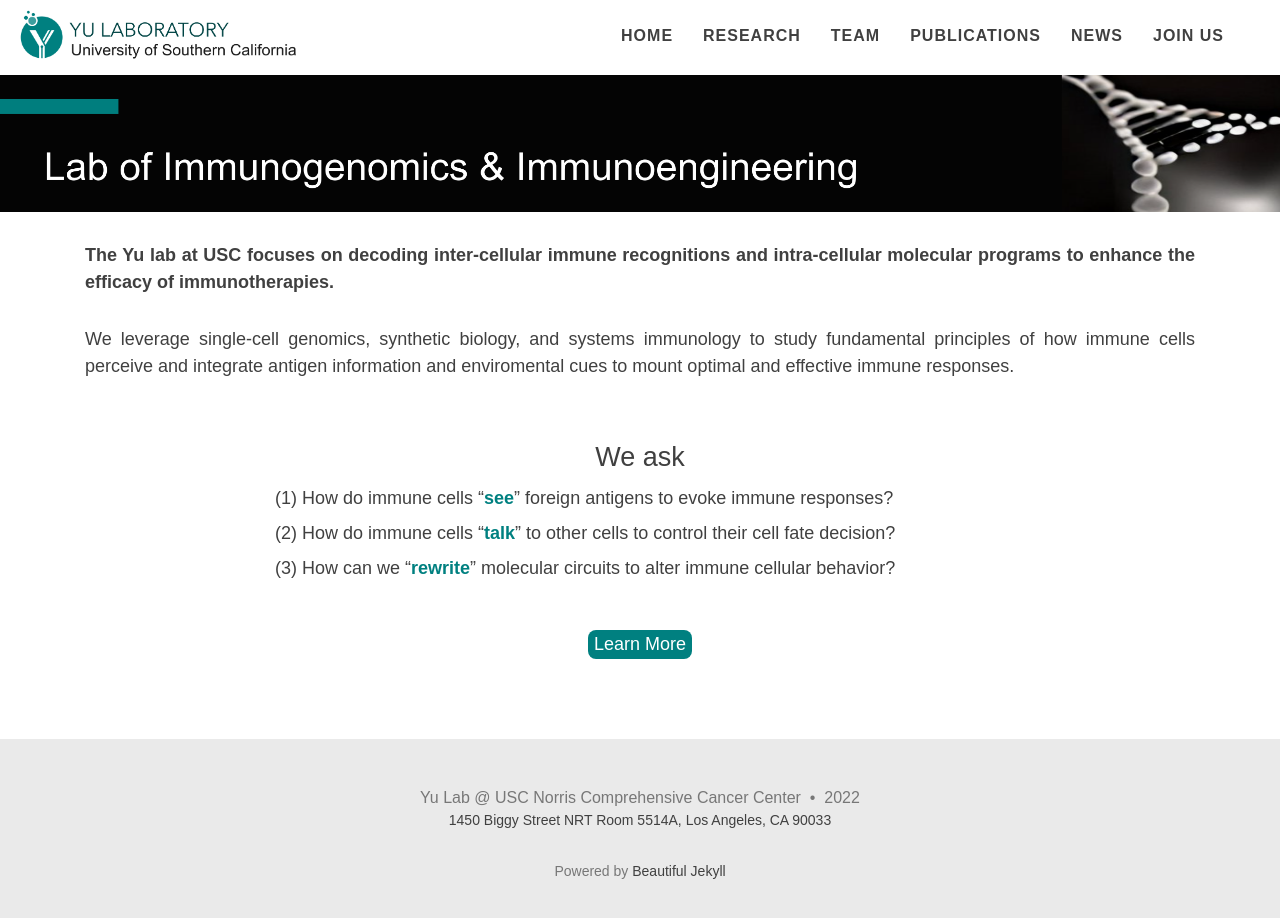
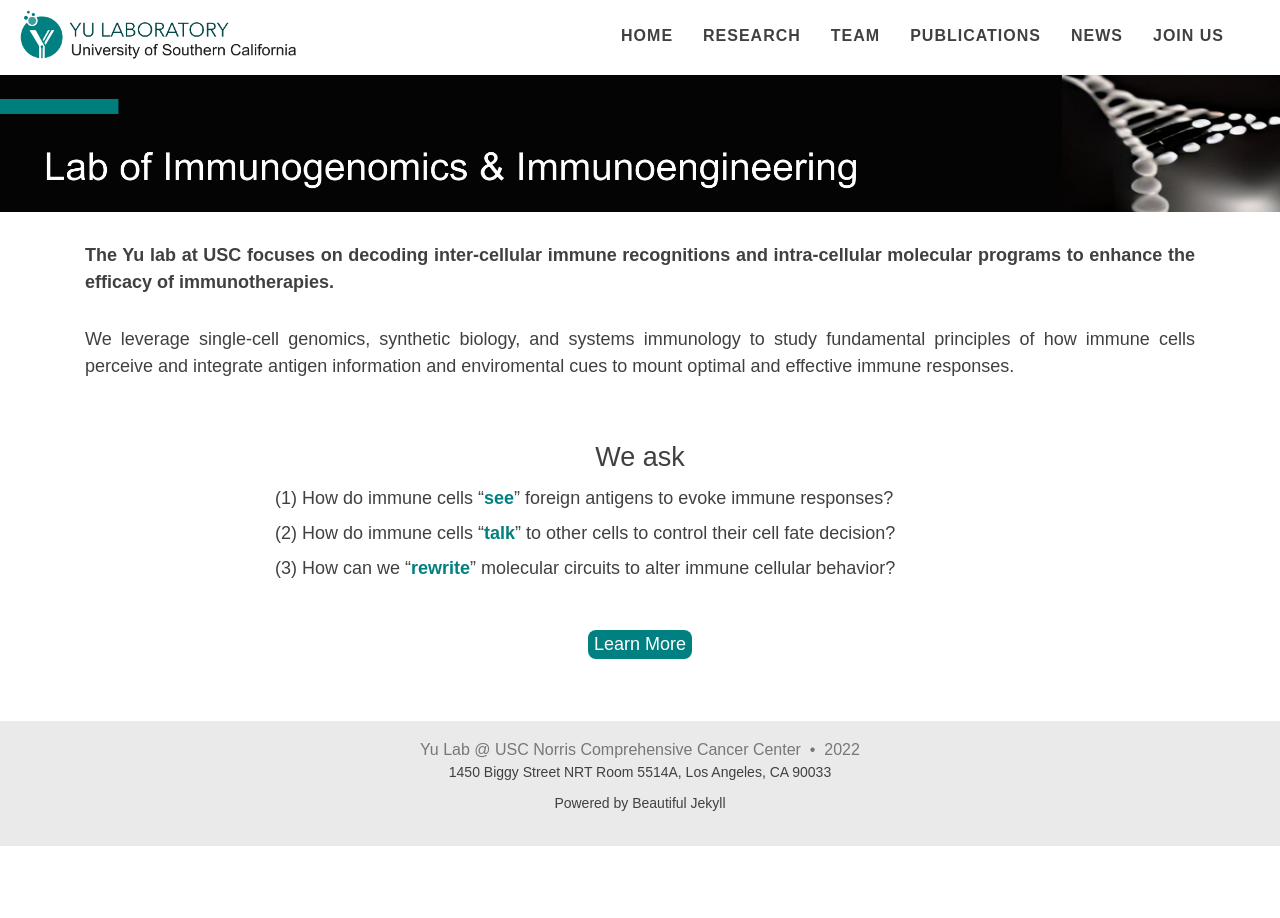
Before and after one commit to bingfeiyu-lab/bingfeiyu-lab.github.io, a Jekyll site: the page built from index.html, in a window 1280 px wide and 932 px high. Shown: the top 918 px of the window. Built offline with Jekyll 4.4.1, drawn with Linux system fonts in a browser that asks for light colours; nearby versions of some CDN libraries; the list of posts is cut into pages by our own code.

Commit message:
Update footer

```diff
--- a/_includes/footer-minimal.html
+++ b/_includes/footer-minimal.html
@@ -1,18 +1,33 @@
 <footer class="footer-min">
-  <div class="text-muted">
+  <div class="row">
+    <div class="col-xl-8 offset-xl-2 col-lg-10 offset-lg-1">
+      <p class="copyright text-muted">
 	{% if site.author %}
         {{ site.author }}
-      &nbsp;&nbsp;&bull;&nbsp;&nbsp;
+        &nbsp;&bull;&nbsp;
 	{% endif %}
-    {% if page.date %}
-      {{ page.date }}
-    {% else %}
 	{{ site.time | date: '%Y' }}
+
+	{% if site.lab_address and site.lab_address_url %}
+	<p class="center">
+	  <a href="{{ site.lab_address_url}}" target="_blank">
+	    {{ site.lab_address }}
+	  </a>
+	</p>
 	{% endif %}
 
 	{% if site.url-pretty %}
 	&nbsp;&nbsp;&bull;&nbsp;&nbsp;
 	<a href="{{ '' | absolute_url }}">{{ site.url-pretty }}</a>
 	{% endif %}
+
+	{% unless site.remove-ads %}<p class="theme-by text-muted">
+	<p class="center">
+	  Powered by
+	  <a href="https://beautifuljekyll.com">Beautiful Jekyll</a>
+	</p>
+	{% endunless %}
+      </div>
+    </div>
   </div>
 </footer>
--- a/_includes/footer.html
+++ b/_includes/footer.html
@@ -37,17 +37,21 @@
 	{% endif%}
 
       </p>
+
       {% if site.lab_address and site.lab_address_url %}
       <p class="center">
-        <a href="{{ site.lab_address_url}}">{{ site.lab_address }}</a>
+        <a href="{{ site.lab_address_url}}" target="_blank">
+	  {{ site.lab_address }}
+	</a>
       </p>
       {% endif %}
 
-      </p>
       {% unless site.remove-ads %}<p class="theme-by text-muted">
+      <p>
         Powered by
         <a href="https://beautifuljekyll.com">Beautiful Jekyll</a>
       </p>{% endunless %}
+
       </div>
     </div>
   </div>
--- a/_layouts/base.html
+++ b/_layouts/base.html
@@ -37,7 +37,7 @@ common-js:
 
   {{ content }}
 
-  {% include footer.html %}
+  {% include footer-minimal.html %}
 
   {% include footer-scripts.html %}
 
--- a/assets/css/beautifuljekyll.css
+++ b/assets/css/beautifuljekyll.css
@@ -385,7 +385,7 @@ img {
 footer {
   padding: 1.875rem 0;
   border-top: 1px #EAEAEA solid;
-  margin-top: 3.125rem;
+  margin-top: 2rem;
   font-size: 0.875rem;
   background-color: {{ site.footer-col | default: "#EAEAEA" }};
   {% if site.footer-img %}
@@ -430,7 +430,7 @@ footer .footer-custom-content {
 
 @media (min-width: 768px) {
   footer {
-      padding: 3.125rem 0;
+      padding: 2rem 0;
       padding-top: 1rem
   }
   footer .footer-links {
```
Also changed, not shown: 8 other files. Lines whose indentation alone changed are shown as unchanged.
